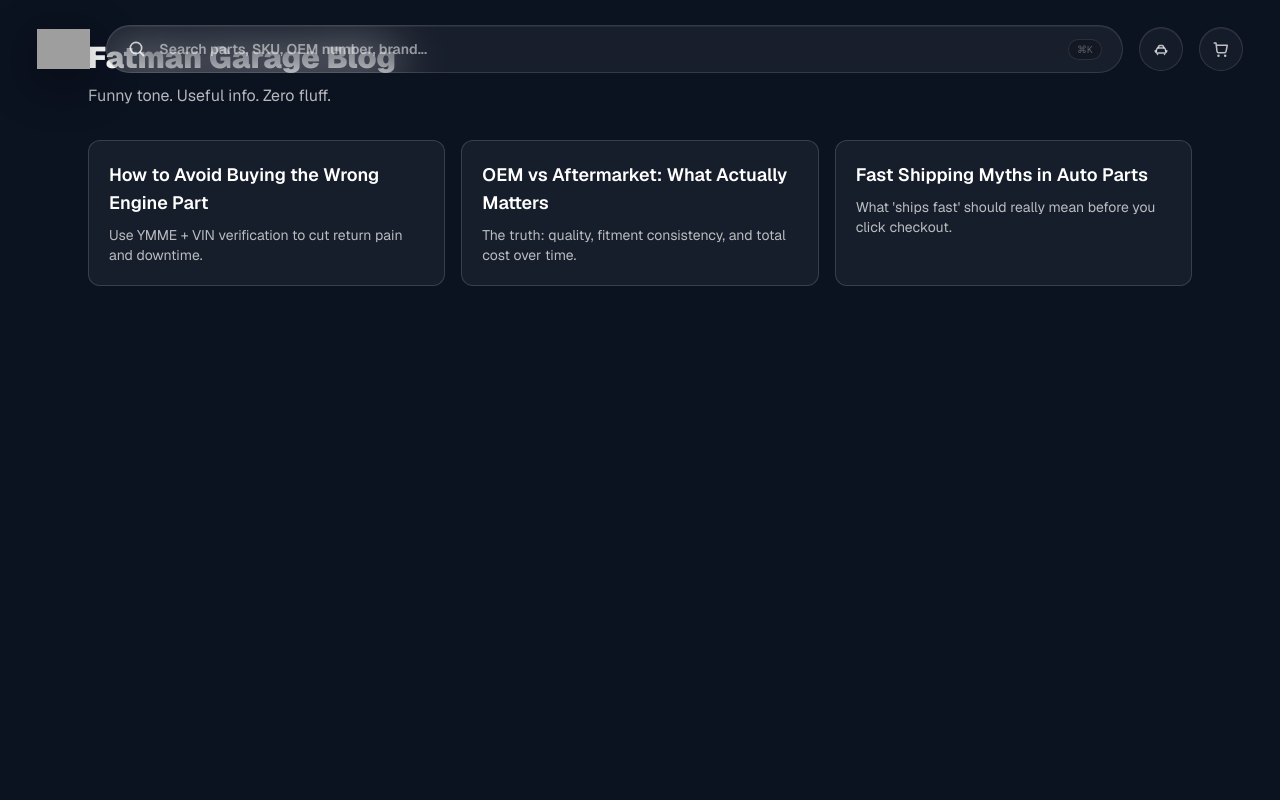
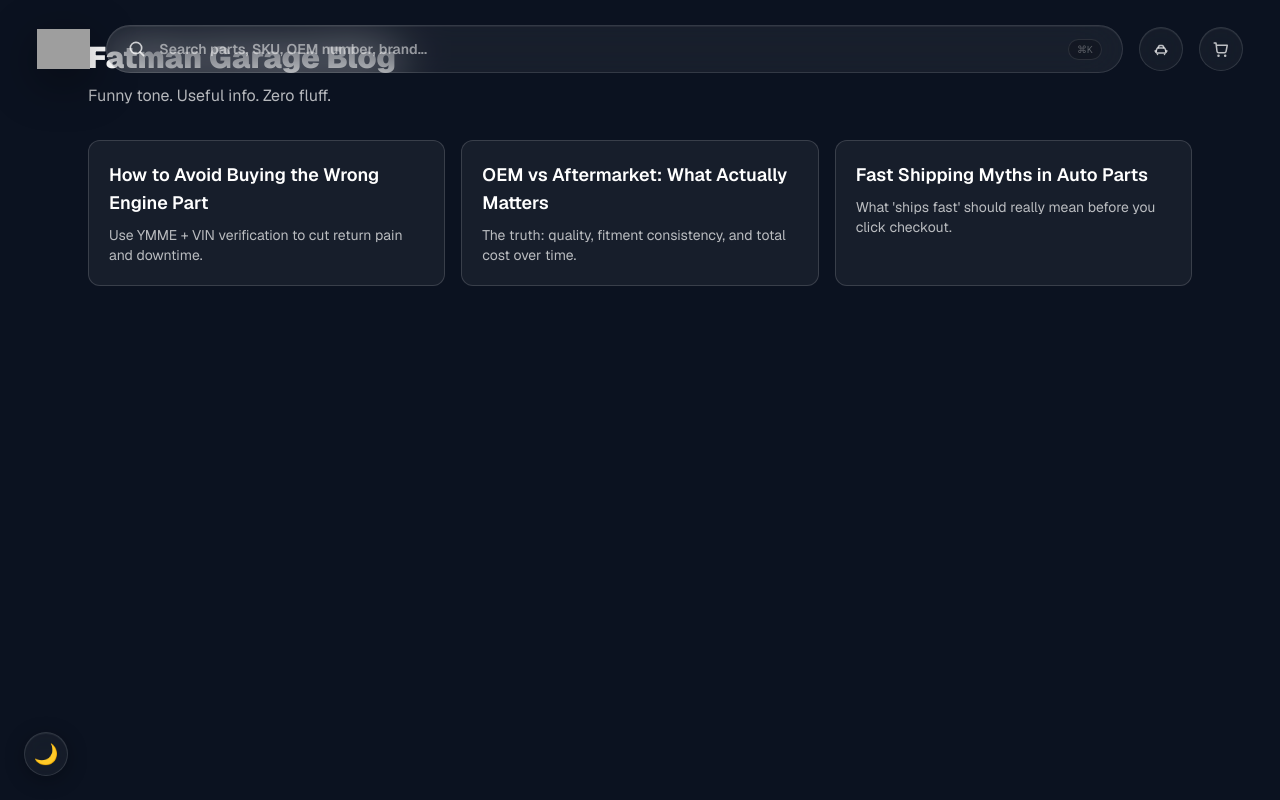
Before and after one commit to Talhakhan-pm/fatman-site, a Next.js app: page /blog in a window 1280 px wide. Shown: the top 800 px of the page. Built offline with nearby package versions, Linux system fonts and the light colour scheme; grey boxes are pictures that could not be loaded.

Commit message:
UI: Update marketing copy, fix fitment layout, and add sticky theme toggle

```diff
--- a/src/app/layout.tsx
+++ b/src/app/layout.tsx
@@ -5,6 +5,7 @@ import { GarageProvider } from "@/components/garage-provider";
 import { SiteHeader } from "@/components/site-header";
 import { SiteFooter } from "@/components/site-footer";
 import { ThemeProvider } from "@/components/theme-provider";
+import { ThemeToggleButton } from "@/components/theme-toggle-button";
 import { CartProvider } from "@/components/cart-provider";
 
 const geistSans = Geist({
@@ -73,6 +74,7 @@ export default function RootLayout({
               <SiteHeader />
               {children}
               <SiteFooter />
+              <ThemeToggleButton />
             </CartProvider>
           </GarageProvider>
         </ThemeProvider>
--- /dev/null
+++ b/src/components/theme-toggle-button.tsx
@@ -0,0 +1,27 @@
+"use client";
+
+import { useEffect, useState } from "react";
+import { useTheme } from "./theme-provider";
+
+export function ThemeToggleButton() {
+  const { theme, toggleTheme } = useTheme();
+  const [mounted, setMounted] = useState(false);
+  const isDark = theme === "dark";
+
+  useEffect(() => setMounted(true), []);
+
+  if (!mounted) return null;
+
+  return (
+    <button
+      onClick={toggleTheme}
+      title={isDark ? "Switch to light theme" : "Switch to dark theme"}
+      className="fixed bottom-6 left-6 z-50 flex h-11 w-11 items-center justify-center rounded-full border border-white/12 bg-white/[0.045] text-xl shadow-[0_4px_20px_rgba(0,0,0,0.3),inset_0_1px_0_rgba(255,255,255,0.06)] backdrop-blur-xl transition-all duration-300 hover:border-fatman-accent/55 hover:bg-fatman-accent/12 hover:scale-105"
+      aria-label="Toggle theme"
+    >
+      <span className="relative z-10 transition-transform duration-500 ease-in-out">
+        {isDark ? "🌙" : "☀️"}
+      </span>
+    </button>
+  );
+}
```
